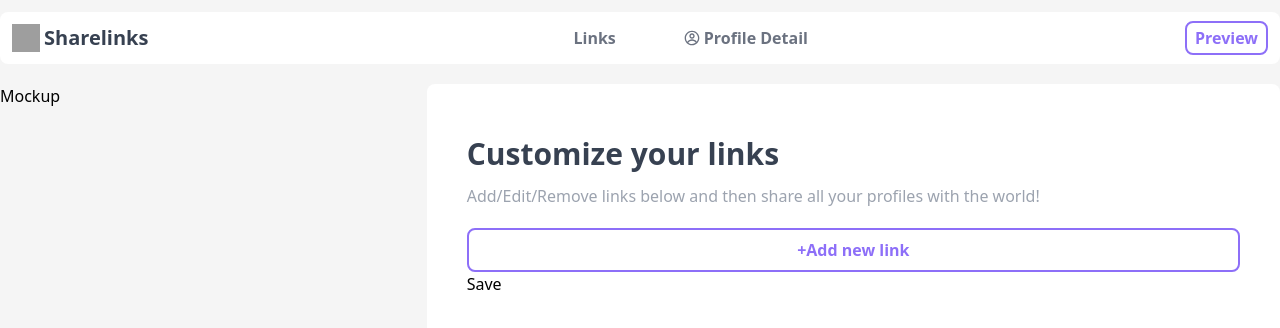
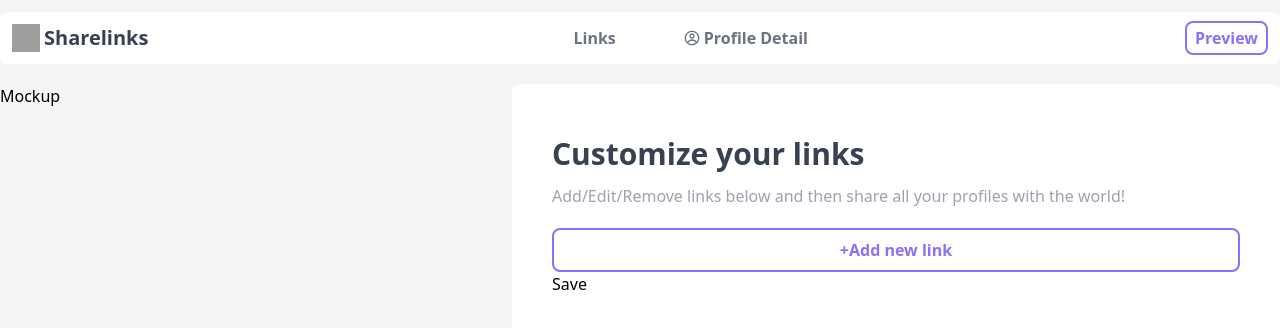
Before and after one commit to Htetaungkyaw71/Sharelink, a React (Vite) app: page / in a window 1280 px wide. Shown: the top 328 px of the page. Built offline with nearby package versions, Linux system fonts and the light colour scheme; grey boxes are pictures that could not be loaded; some icons are missing.

Commit message:
change layout

```diff
--- a/src/components/Home.jsx
+++ b/src/components/Home.jsx
@@ -16,9 +16,11 @@ const Home = () => {
   console.log(data);
   return (
     <>
-      <div className="grid grid-cols-3 container mx-auto mt-5">
-        <Mockup />
+      <div className="grid grid-cols-5 container mx-auto mt-5">
         <div className="col-span-2">
+          <Mockup />
+        </div>
+        <div className="col-span-3">
           <Form />
         </div>
       </div>
```
